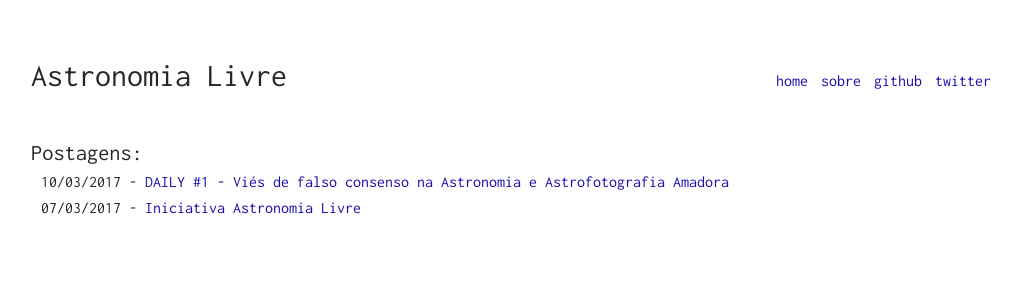
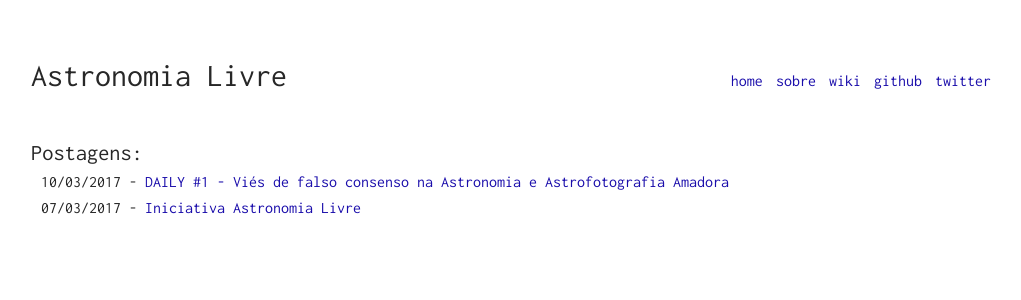
Before and after one commit to MichelLacerda/astronomia, a Jekyll site: the page built from index.html, in a window 1280 px wide. Shown: the top 300 px of the page, without its empty margins (129-1150 px from the left). Built offline with Jekyll 4.4.1, drawn with Linux system fonts in a browser that asks for light colours; comment, search, counter and statistics services are not loaded.

Commit message:
Update navigation.yml

```diff
--- a/_data/navigation.yml
+++ b/_data/navigation.yml
@@ -6,6 +6,10 @@
   url: /me
   target: _top
 
+- title: wiki
+  url: https://github.com/michellacerda/astronomia/wiki
+  target: _blank
+
 - title: github
   url: https://github.com/MichelLacerda
   target: _blank
```
